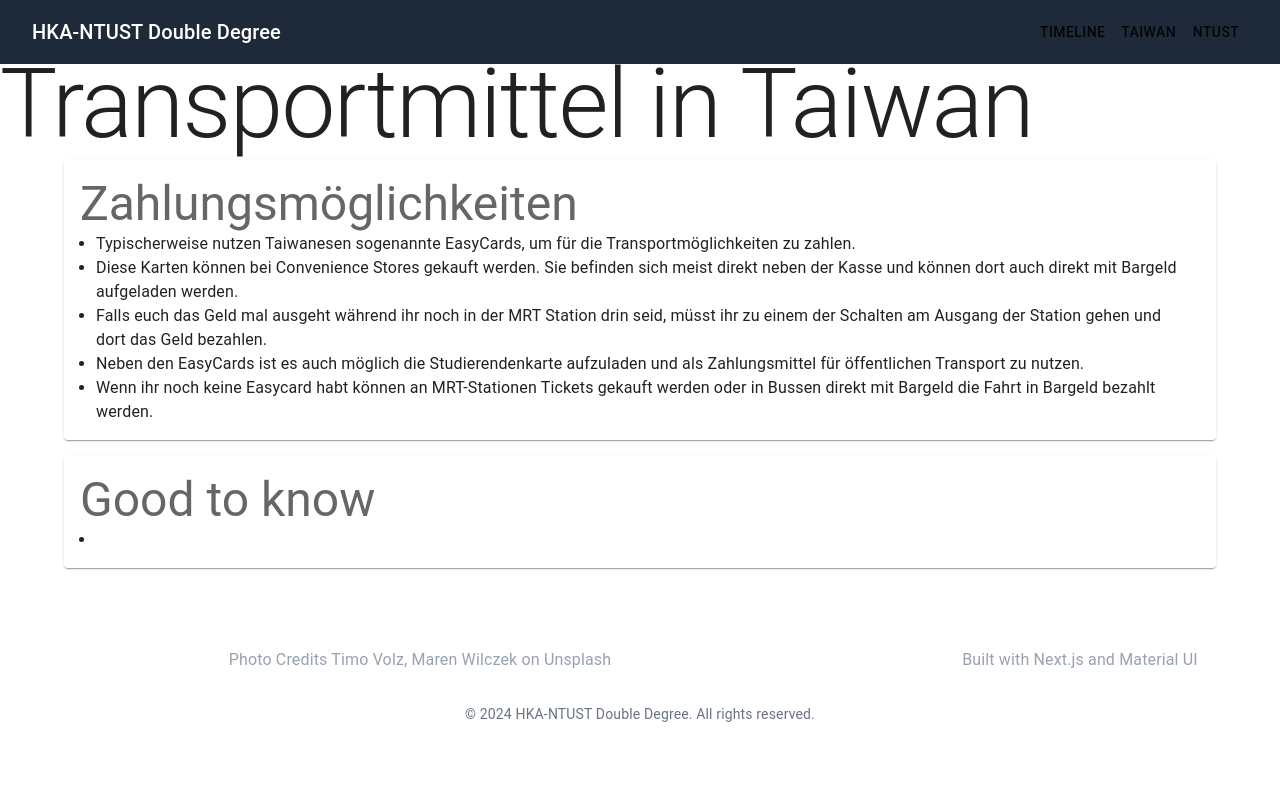
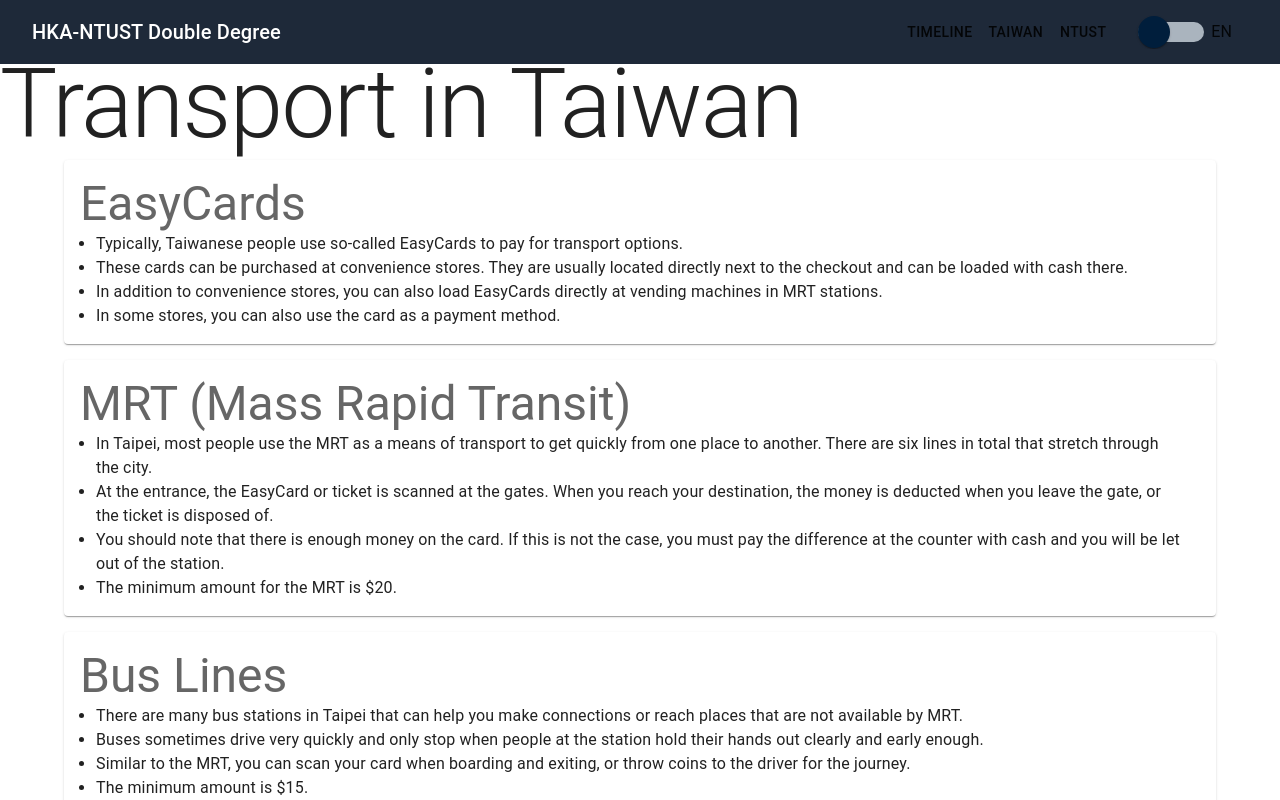
Before and after one commit to Sui-nyan/HKA-NTUST-double-degree, a Next.js app: page /transport in a window 1280 px wide. Shown: the top 800 px of the page. Built offline with nearby package versions, Linux system fonts and the light colour scheme; a web font is replaced by a local one.

Commit message:
WIP for now; fix later(?) (#7)
* refactoring

* banking info

* Update Residency info

* en is also de

* Update de.json

* update switch and localesprovider

* translation, add bootstrap icons

* idk bro

```diff
--- a/app/components/NavBar.tsx
+++ b/app/components/NavBar.tsx
@@ -5,10 +5,13 @@ import {useState} from "react";
 import {AppBar, Button, Container, Menu, MenuItem, Toolbar, Typography} from "@mui/material";
 
 import {RouteItem, routes} from "@/lib/routes";
+import { useLocale } from "@/app/providers/LocaleProvider";
+import LocaleSwitch from "./Switch";
 
 export default function NavBar() {
     const [anchorEl, setAnchorEl] = useState<null | HTMLElement>(null);
     const [activeMenu, setActiveMenu] = useState<RouteItem[] | null>(null);
+    const { locale, setLocale } = useLocale();
 
     const handleOpenMenu = (event: React.MouseEvent<HTMLElement>, items: RouteItem[]) => {
         setAnchorEl(event.currentTarget);
@@ -63,6 +66,9 @@ export default function NavBar() {
                             </div>
                         );
                     })}
+
+                    {/* Locale Switcher */}
+                    <LocaleSwitch locale={locale} onLocaleChange={setLocale} />
                 </Toolbar>
         </nav>
     );
--- /dev/null
+++ b/app/components/NavBarClient.tsx
@@ -0,0 +1,9 @@
+"use client";
+
+import dynamic from "next/dynamic";
+
+const NavBar = dynamic(() => import("./NavBar"), { ssr: false });
+
+export default function NavBarClient() {
+  return <NavBar />;
+}
--- /dev/null
+++ b/app/components/Switch.tsx
@@ -0,0 +1,75 @@
+'use client';
+
+import { styled } from '@mui/material/styles';
+import FormControlLabel from '@mui/material/FormControlLabel';
+import Switch from '@mui/material/Switch';
+import Box from '@mui/material/Box';
+
+const MaterialUISwitch = styled(Switch)(({ theme }) => ({
+  width: 80,
+  height: 34,
+  padding: 7,
+  '& .MuiSwitch-switchBase': {
+    margin: 1,
+    padding: 0,
+    transform: 'translateX(6px)',
+    '&.Mui-checked': {
+      color: '#fff',
+      transform: 'translateX(46px)',
+      '& + .MuiSwitch-track': {
+        opacity: 1,
+        backgroundColor: '#aab4be',
+        ...theme.applyStyles('dark', {
+          backgroundColor: '#8796A5',
+        }),
+      },
+    },
+  },
+  '& .MuiSwitch-thumb': {
+    backgroundColor: '#001e3c',
+    width: 32,
+    height: 32,
+    display: 'flex',
+    alignItems: 'center',
+    justifyContent: 'center',
+    fontSize: '12px',
+    fontWeight: 'bold',
+    color: '#fff',
+    ...theme.applyStyles('dark', {
+      backgroundColor: '#003892',
+    }),
+  },
+  '& .MuiSwitch-track': {
+    opacity: 1,
+    backgroundColor: '#aab4be',
+    borderRadius: 20 / 2,
+    ...theme.applyStyles('dark', {
+      backgroundColor: '#8796A5',
+    }),
+  },
+}));
+
+interface LocaleSwitchProps {
+  locale: 'en' | 'de';
+  onLocaleChange: (locale: 'en' | 'de') => void;
+}
+
+export default function LocaleSwitch({ locale, onLocaleChange }: LocaleSwitchProps) {
+  return (
+    <FormControlLabel
+      control={
+        <MaterialUISwitch
+          checked={locale === 'de'}
+          onChange={(e) => onLocaleChange(e.target.checked ? 'de' : 'en')}
+          slotProps={{
+            input: {
+              role: 'switch',
+            },
+          }}
+        />
+      }
+      label={locale === 'en' ? 'EN' : 'DE'}
+      sx={{ ml: 2 }}
+    />
+  );
+}
--- a/app/layout.tsx
+++ b/app/layout.tsx
@@ -1,9 +1,10 @@
 import type { Metadata } from "next";
 import { Geist, Geist_Mono } from "next/font/google";
 import "./globals.css";
-import NavBar from "@/app/components/NavBar";
+import NavBarClient from "@/app/components/NavBarClient";
 
 import ThemeRegistry from '@/app/providers/ThemeRegistry';
+import { LocaleProvider } from '@/app/providers/LocaleProvider';
 import Footer from "./components/Footer";
 
 const geistSans = Geist({
@@ -53,11 +54,13 @@ export default function RootLayout({
             className={`${geistSans.variable} ${geistMono.variable} antialiased`}
         >
         <ThemeRegistry>
-            <NavBar/>
+          <LocaleProvider>
+            <NavBarClient/>
             <main className="py-12">
                 {children}
             </main>
             <Footer/>
+          </LocaleProvider>
         </ThemeRegistry>
         </body>
         </html>
--- /dev/null
+++ b/app/providers/LocaleProvider.tsx
@@ -0,0 +1,30 @@
+"use client";
+
+import { createContext, useContext, useState, ReactNode } from "react";
+
+type Locale = "en" | "de";
+
+interface LocaleContextType {
+  locale: Locale;
+  setLocale: (locale: Locale) => void;
+}
+
+const LocaleContext = createContext<LocaleContextType | undefined>(undefined);
+
+export function LocaleProvider({ children }: { children: ReactNode }) {
+  const [locale, setLocale] = useState<Locale>("en");
+
+  return (
+    <LocaleContext.Provider value={{ locale, setLocale }}>
+      {children}
+    </LocaleContext.Provider>
+  );
+}
+
+export function useLocale() {
+  const context = useContext(LocaleContext);
+  if (!context) {
+    throw new Error("useLocale must be used within LocaleProvider");
+  }
+  return context;
+}
--- a/app/transport/locales/en.json
+++ b/app/transport/locales/en.json
@@ -1,20 +1,51 @@
 {
-  "pageTitle": "Transportmittel in Taiwan",
+  "pageTitle": "Transport in Taiwan",
   "infoCards": [
     {
-      "title": "Zahlungsmöglichkeiten",
+      "title": "EasyCards",
       "description": [
-        "Typischerweise nutzen Taiwanesen sogenannte EasyCards, um für die Transportmöglichkeiten zu zahlen.",
-        "Diese Karten können bei Convenience Stores gekauft werden. Sie befinden sich meist direkt neben der Kasse und können dort auch direkt mit Bargeld aufgeladen werden.",
-        "Falls euch das Geld mal ausgeht während ihr noch in der MRT Station drin seid, müsst ihr zu einem der Schalten am Ausgang der Station gehen und dort das Geld bezahlen.",
-        "Neben den EasyCards ist es auch möglich die Studierendenkarte aufzuladen und als Zahlungsmittel für öffentlichen Transport zu nutzen.",
-        "Wenn ihr noch keine Easycard habt können an MRT-Stationen Tickets gekauft werden oder in Bussen direkt mit Bargeld die Fahrt in Bargeld bezahlt werden."
+        "Typically, Taiwanese people use so-called EasyCards to pay for transport options.",
+        "These cards can be purchased at convenience stores. They are usually located directly next to the checkout and can be loaded with cash there.",
+        "In addition to convenience stores, you can also load EasyCards directly at vending machines in MRT stations.",
+        "In some stores, you can also use the card as a payment method."
+      ]
+    },
+    {
+      "title": "MRT (Mass Rapid Transit)",
+      "description": [
+        "In Taipei, most people use the MRT as a means of transport to get quickly from one place to another. There are six lines in total that stretch through the city.",
+        "At the entrance, the EasyCard or ticket is scanned at the gates. When you reach your destination, the money is deducted when you leave the gate, or the ticket is disposed of.",
+        "You should note that there is enough money on the card. If this is not the case, you must pay the difference at the counter with cash and you will be let out of the station.",
+        "The minimum amount for the MRT is $20."
+      ]
+    },
+    {
+      "title": "Bus Lines",
+      "description": [
+        "There are many bus stations in Taipei that can help you make connections or reach places that are not available by MRT.",
+        "Buses sometimes drive very quickly and only stop when people at the station hold their hands out clearly and early enough.",
+        "Similar to the MRT, you can scan your card when boarding and exiting, or throw coins to the driver for the journey.",
+        "The minimum amount is $15."
+      ]
+    },
+    {
+      "title": "YouBike",
+      "description": [
+        "In Taiwan, you can not only take the bus and train, but the bicycle is also part of public transport here.",
+        "The bicycles are located at designated stations and must also be returned at the respective stations.",
+        "To use the bicycles, you need the YouBike app, which is available in both the AppStore and GooglePlayStore.",
+        "After downloading the app, you can sign up with a Taiwanese phone number or as a guest.",
+        "A guest registration requires a credit card with approximately €80 deposited as collateral. Then bicycles can be rented using a QR code.",
+        "However, you should note that guest login is only valid for 5 days, after which the collateral is refunded. Rides cost $10 per 30 minutes.",
+        "As a registered user, you can deposit your EasyCards, which are used to rent bicycles. Bicycles are activated, the card is placed on them and the ride can begin.",
+        "After you have finished your ride and placed the bicycle in the station, you tap it again as with other means of transport so that the money is deducted.",
+        "The first 30 minutes of the ride are free of charge."
       ]
     },
     {
         "title": "Good to know",
         "description": [
-            ""
+            "Student cards also count as transport cards."
         ]
     }
   ]
--- /dev/null
+++ b/lib/localeHelper.ts
@@ -0,0 +1,22 @@
+type Locale = "en" | "de";
+
+/**
+ * Dynamically import locale files
+ * Usage: const locale = await getLocale('banking', 'en')
+ */
+export async function getLocale(
+  page: string,
+  locale: Locale
+): Promise<Record<string, unknown>> {
+  try {
+    const data = await import(`@/app/${page}/locales/${locale}.json`);
+    return data.default;
+  } catch (error) {
+    console.warn(`Failed to load locale: ${page}/${locale}.json`, error);
+    // Fallback to English
+    if (locale !== "en") {
+      return getLocale(page, "en");
+    }
+    return {};
+  }
+}
--- a/package.json
+++ b/package.json
@@ -15,7 +15,8 @@
     "@emotion/styled": "^11.14.1",
     "@mui/lab": "^7.0.1-beta.22",
     "@mui/material": "^7.3.8",
-    "next": "16.1.6",
+    "bootstrap-icons": "^1.13.1",
+    "next": "^16.2.4",
     "react": "19.2.3",
     "react-dom": "19.2.3"
   },
```
Also changed, not shown: 1 other file (tests, documents, lock files or other folders).
